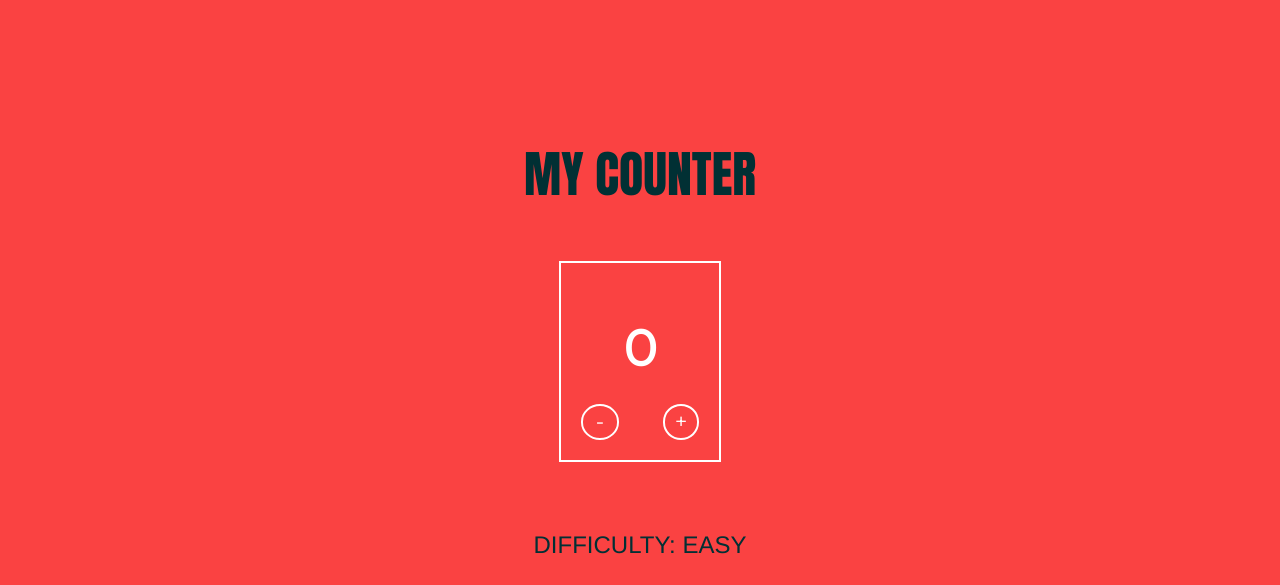
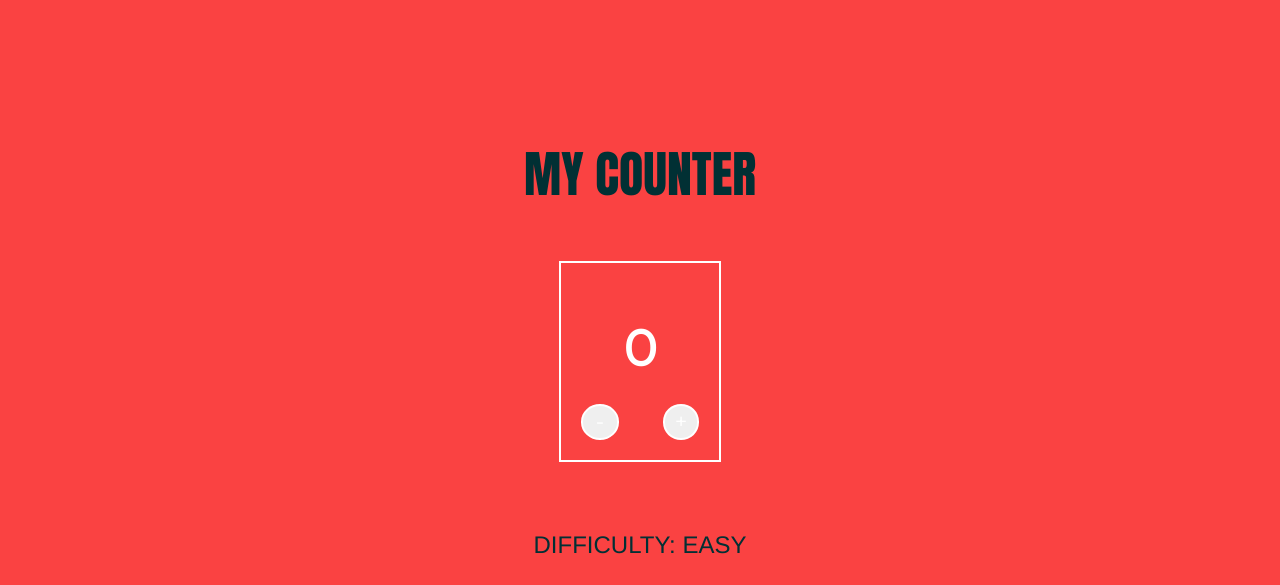
Before and after one commit to barhouum7/JS-Counter.github.io, a plain HTML site: page index.html in a window 1280 px wide. Shown: the top 585 px of the page. Drawn offline with nearby package versions, Linux system fonts and the light colour scheme.

Commit message:
Add some changes

```diff
--- a/index.html
+++ b/index.html
@@ -19,10 +19,10 @@
     <div id="count-box">0
     </div>
     <!-- <div class="mp-buttons"> -->
-    <div id="minus-button" class="btn">-
-    </div>
-    <div id="plus-button" class="btn">+
-    </div>
+    <button id="minus-button" class="btn">-
+    </button>
+    <button id="plus-button" class="btn">+
+    </button>
     <!-- </div> -->
   </div>
   <h3>Difficulty: Easy</h3>
```
